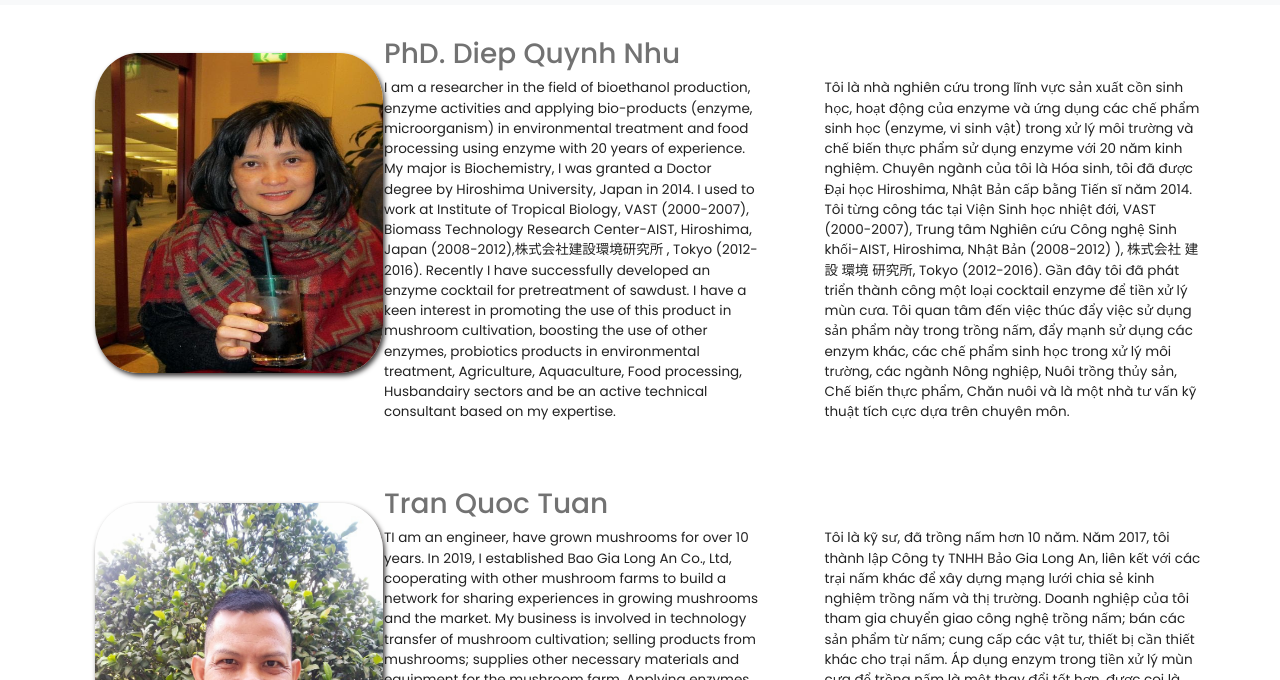
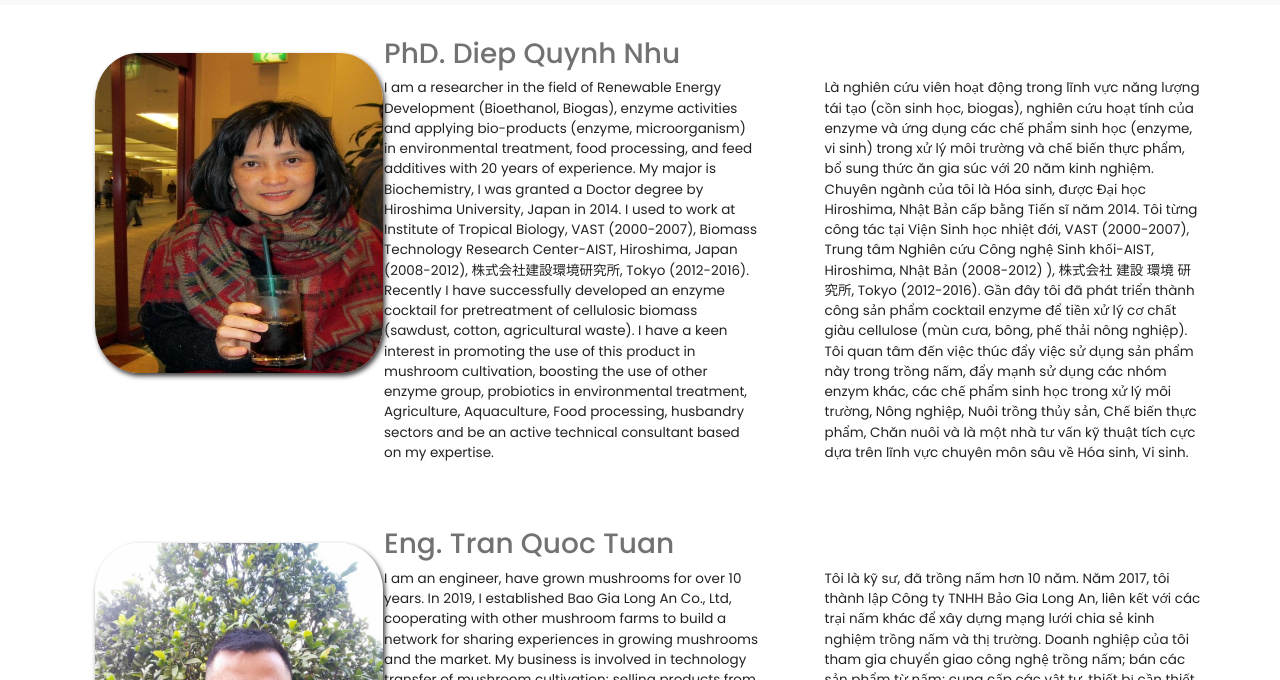
Before and after one commit to hoathiendiep/EnzymCultivation, a plain HTML site: page aboutus.html in a window 1280 px wide. Shown: the part 120-800 px from the top of the page. Drawn offline with nearby package versions, Linux system fonts and the light colour scheme.

Commit message:
huhu lai thay doi

```diff
--- a/aboutus.html
+++ b/aboutus.html
@@ -70,25 +70,10 @@
                         <h3>PhD. Diep Quynh Nhu</h3>
                         <div class="row">
                             <div class="col-lg-6">
-                                I am a researcher in the field of bioethanol production, enzyme activities and applying bio-products (enzyme, microorganism)
-                                in environmental treatment and food processing using enzyme with 20 years of experience. My major is Biochemistry, I was granted a
-                                Doctor degree by Hiroshima University, Japan in 2014. I used to work at Institute of Tropical Biology, VAST (2000-2007), Biomass Technology
-                                Research Center-AIST, Hiroshima, Japan (2008-2012),株式会社建設環境研究所 , Tokyo (2012-2016). Recently I have successfully developed an enzyme
-                                cocktail for pretreatment of sawdust. I have a keen interest in promoting the use of this product in mushroom cultivation, boosting the use of
-                                other enzymes, probiotics products in environmental treatment, Agriculture, Aquaculture, Food processing, Husbandairy sectors and be an active
-                                technical consultant based on my expertise.
+                                I am a researcher in the field of Renewable Energy Development (Bioethanol, Biogas), enzyme activities and applying bio-products (enzyme, microorganism) in environmental treatment, food processing, and feed additives with 20 years of experience. My major is Biochemistry, I was granted a Doctor degree by Hiroshima University, Japan in 2014. I used to work at Institute of Tropical Biology, VAST (2000-2007), Biomass Technology Research Center-AIST, Hiroshima, Japan (2008-2012), 株式会社建設環境研究所, Tokyo (2012-2016). Recently I have successfully developed an enzyme cocktail for pretreatment of cellulosic biomass (sawdust, cotton, agricultural waste). I have a keen interest in promoting the use of this product in mushroom cultivation, boosting the use of other enzyme group, probiotics in environmental treatment, Agriculture, Aquaculture, Food processing, husbandry sectors and be an active technical consultant based on my expertise.
                             </div>
                             <div class="col-lg-6">
-                                Tôi là nhà nghiên cứu trong lĩnh vực sản xuất cồn sinh học,
-                                 hoạt động của enzyme và ứng dụng các chế phẩm sinh học (enzyme, vi sinh vật)
-                                 trong xử lý môi trường và chế biến thực phẩm sử dụng enzyme với 20 năm kinh nghiệm.
-                                 Chuyên ngành của tôi là Hóa sinh, tôi đã được Đại học Hiroshima, Nhật Bản cấp bằng Tiến sĩ năm 2014.
-                                 Tôi từng công tác tại Viện Sinh học nhiệt đới, VAST (2000-2007),
-                                 Trung tâm Nghiên cứu Công nghệ Sinh khối-AIST, Hiroshima, Nhật Bản (2008-2012) ), 株式会社 建設 環境 研究所,
-                                 Tokyo (2012-2016). Gần đây tôi đã phát triển thành công một loại cocktail enzyme để tiền xử lý mùn cưa.
-                                 Tôi quan tâm đến việc thúc đẩy việc sử dụng sản phẩm này trong trồng nấm, đẩy mạnh sử dụng các enzym khác,
-                                 các chế phẩm sinh học trong xử lý môi trường, các ngành Nông nghiệp, Nuôi trồng thủy sản, Chế biến thực phẩm,
-                                 Chăn nuôi và là một nhà tư vấn kỹ thuật tích cực dựa trên chuyên môn.
+                                Là nghiên cứu viên hoạt động trong  lĩnh vực  năng lượng tái tạo (cồn sinh học, biogas), nghiên cứu hoạt tính của enzyme và ứng dụng các chế phẩm sinh học (enzyme, vi sinh) trong xử lý môi trường và chế biến thực phẩm, bổ sung thức ăn gia súc với 20 năm kinh nghiệm. Chuyên ngành của tôi là Hóa sinh, được Đại học Hiroshima, Nhật Bản cấp bằng Tiến sĩ năm 2014. Tôi từng công tác tại Viện Sinh học nhiệt đới, VAST (2000-2007), Trung tâm Nghiên cứu Công nghệ Sinh khối-AIST, Hiroshima, Nhật Bản (2008-2012) ), 株式会社 建設 環境 研究所, Tokyo (2012-2016). Gần đây tôi đã phát triển thành công sản phẩm cocktail enzyme để tiền xử lý cơ chất giàu cellulose (mùn cưa, bông, phế thải nông nghiệp). Tôi quan tâm đến việc thúc đẩy việc sử dụng sản phẩm này trong trồng nấm, đẩy mạnh sử dụng các nhóm enzym khác, các chế phẩm sinh học trong xử lý môi trường, Nông nghiệp, Nuôi trồng thủy sản, Chế biến thực phẩm, Chăn nuôi và là một nhà tư vấn kỹ thuật tích cực dựa trên lĩnh vực chuyên môn sâu về Hóa sinh, Vi sinh.
                             </div>
                         </div>
                         </div>
@@ -98,10 +83,10 @@
                             <img class="profile" src="image/image7.png" alt="">
                         </div>
                         <div class="col-lg-9">
-                            <h3>Tran Quoc Tuan</h3>
+                            <h3>Eng. Tran Quoc Tuan</h3>
                             <div class="row">
                                 <div class="col-lg-6">
-                                   <p> TI am an engineer, have grown mushrooms for over 10 years. In 2019, I established Bao Gia Long An Co., Ltd, cooperating with other mushroom farms to build a network for sharing experiences in growing mushrooms and the market. My business is involved in technology transfer of mushroom cultivation; selling products from mushrooms; supplies other necessary materials and equipment for the mushroom farm. Applying enzymes in sawdust pretreatment to grow mushrooms is a change for the better, considered as a cutting-edge revolution in mushroom industry.
+                                   <p> I am an engineer, have grown mushrooms for over 10 years. In 2019, I established Bao Gia Long An Co., Ltd, cooperating with other mushroom farms to build a network for sharing experiences in growing mushrooms and the market. My business is involved in technology transfer of mushroom cultivation; selling products from mushrooms; supplies other necessary materials and equipment for the mushroom farm. Applying enzymes in sawdust pretreatment to grow mushrooms is a change for the better, considered as a cutting-edge revolution in mushroom industry.
                                     Phạm Tuân </p>
                                 </div>
                                 <div class="col-lg-6">
--- a/mushroomculti.css
+++ b/mushroomculti.css
@@ -6,6 +6,9 @@ div.col-lg-6:nth-of-type(1) {
 .bd-content {
 	-ms-flex-order: 1;
 	order: 1;
+}
+.col-lg-6 p {
+	margin-bottom: 0.1rem;
 }
 .container-fluid img {
 	max-width: 500px;
```
Also changed, not shown: envifeed.html (+14 -13 lines), envifood.html (+14 -13 lines), envitreatment.html (+14 -13 lines), index.html (+1 -6 lines), mushroomculti.html (+2 -2 lines).
